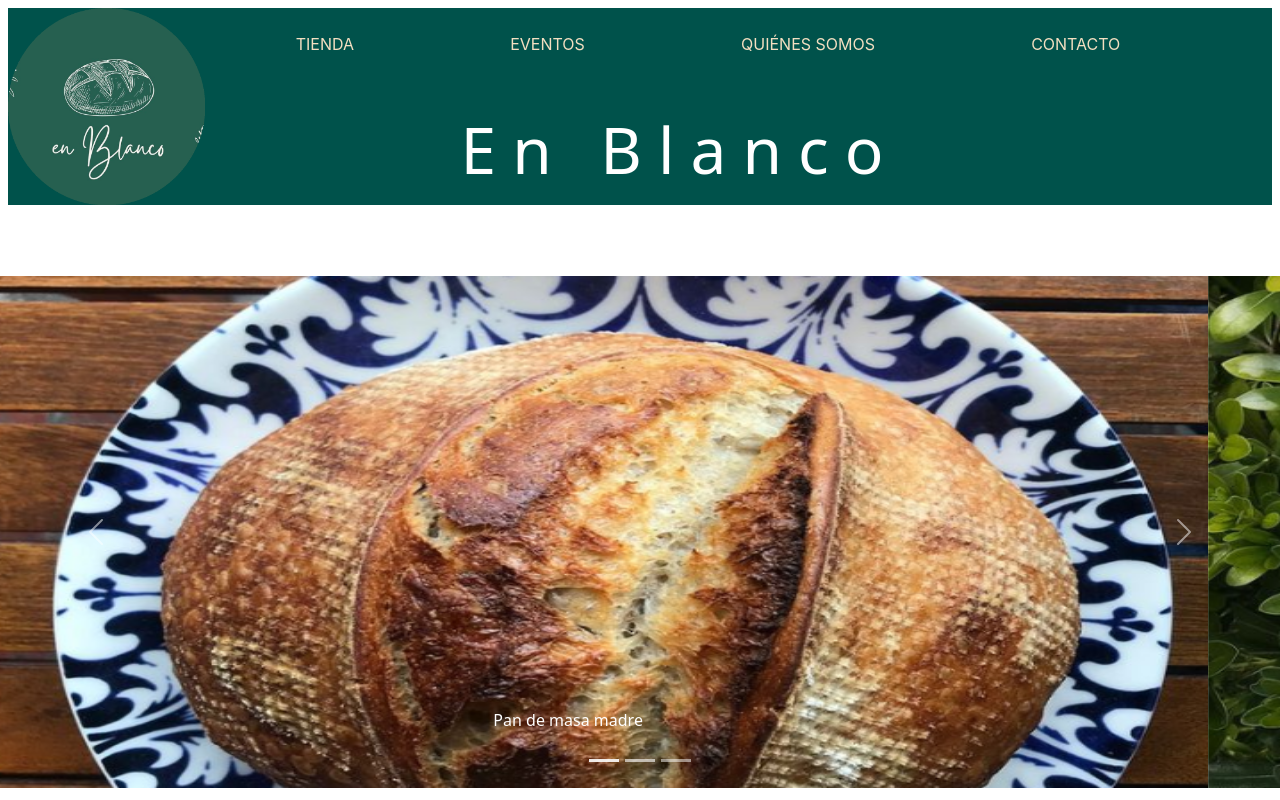
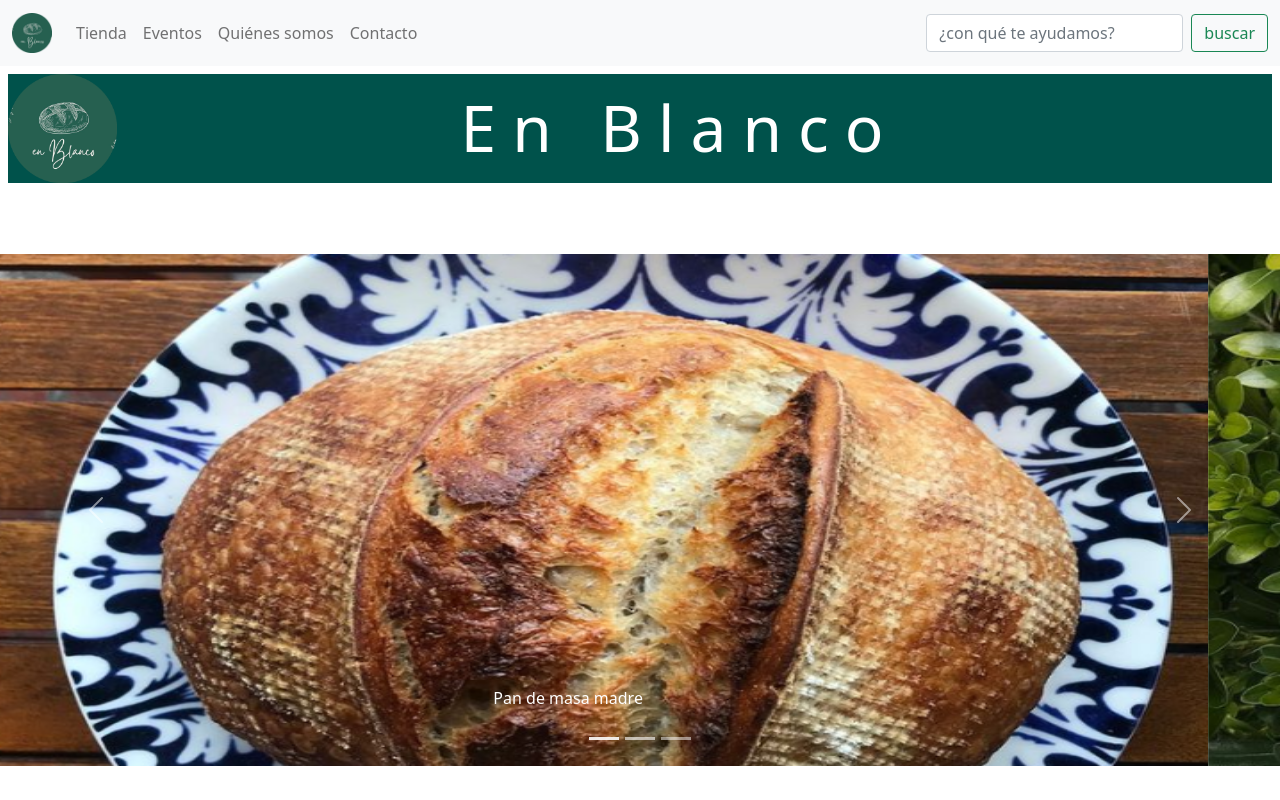
Before and after one commit to celinacalandria/enblanco-calandriacelina-p3, a plain HTML site: page index.html in a window 1280 px wide. Shown: the top 800 px of the page. Drawn offline with nearby package versions, Linux system fonts and the light colour scheme.

Commit message:
agregue navbar

```diff
--- a/index.html
+++ b/index.html
@@ -14,28 +14,45 @@
 </head>
 
 <body>
+    <!-- NAVBAR -->
+    <nav class="navbar navbar-expand-lg navbar-light bg-light">
+        <div class="container-fluid">
+            <a class="navbar-brand" href="#inicio">
+                <img src="./img/logo.png" alt="logo" style="width:40px;">
+            </a>
+            <button class="navbar-toggler" type="button" data-bs-toggle="collapse" data-bs-target="#navbarSupportedContent" aria-controls="navbarSupportedContent" aria-expanded="false" aria-label="Toggle navigation">
+                <span class="navbar-toggler-icon"></span>
+            </button>
+
+            <div class="collapse navbar-collapse" id="navbarSupportedContent">
+                <ul class="navbar-nav me-auto mb-2 mb-lg-0">
+                    <li class="nav-item">
+                        <a class="nav-link" aria-current="page" href="./tienda.html">Tienda</a>
+                    </li>
+                    <li class="nav-item">
+                        <a class="nav-link" href="./eventos.html">Eventos</a>
+                    </li>
+                    <li class="nav-item">
+                        <a class="nav-link" href="./quienesomos.html">Quiénes somos</a>
+                    </li>
+                    <li class="nav-item">
+                        <a class="nav-link" href="./contacto.html">Contacto</a>
+                    </li>
+                </ul>
+                <form class="d-flex">
+                    <input class="form-control me-2" type="search" placeholder="¿con qué te ayudamos?" aria-label="Search">
+                    <button class="btn btn-outline-success" type="submit">buscar</button>
+                </form>
+            </div>
+        </div>
+    </nav>
+
     <!-- ---HEADER--- -->
     <header class="header" id="inicio">
         <div class="header__logo">
         </div>
 
         <div class="header__principal">
-            <nav class="header__nav">
-                <ul>
-                    <li>
-                        <a href="./tienda.html">tienda</a>
-                    </li>
-                    <li>
-                        <a href="./eventos.html">eventos</a>
-                    </li>
-                    <li>
-                        <a href="./quienesomos.html">quiénes somos</a>
-                    </li>
-                    <li>
-                        <a href="./contacto.html">contacto</a>
-                </li>
-                </ul>
-            </nav>
 
             <h1 class="header__titulo">En Blanco</h1>
         </div>
```
